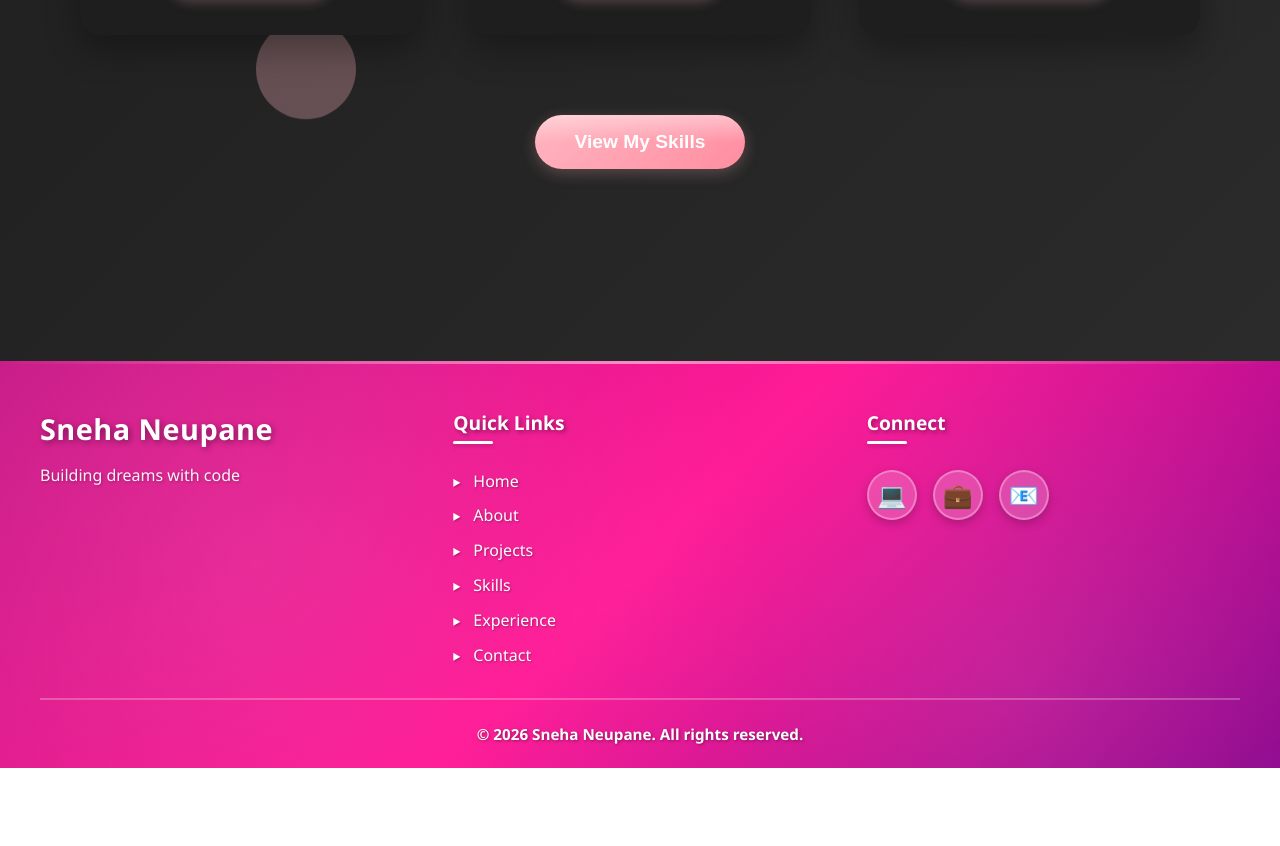
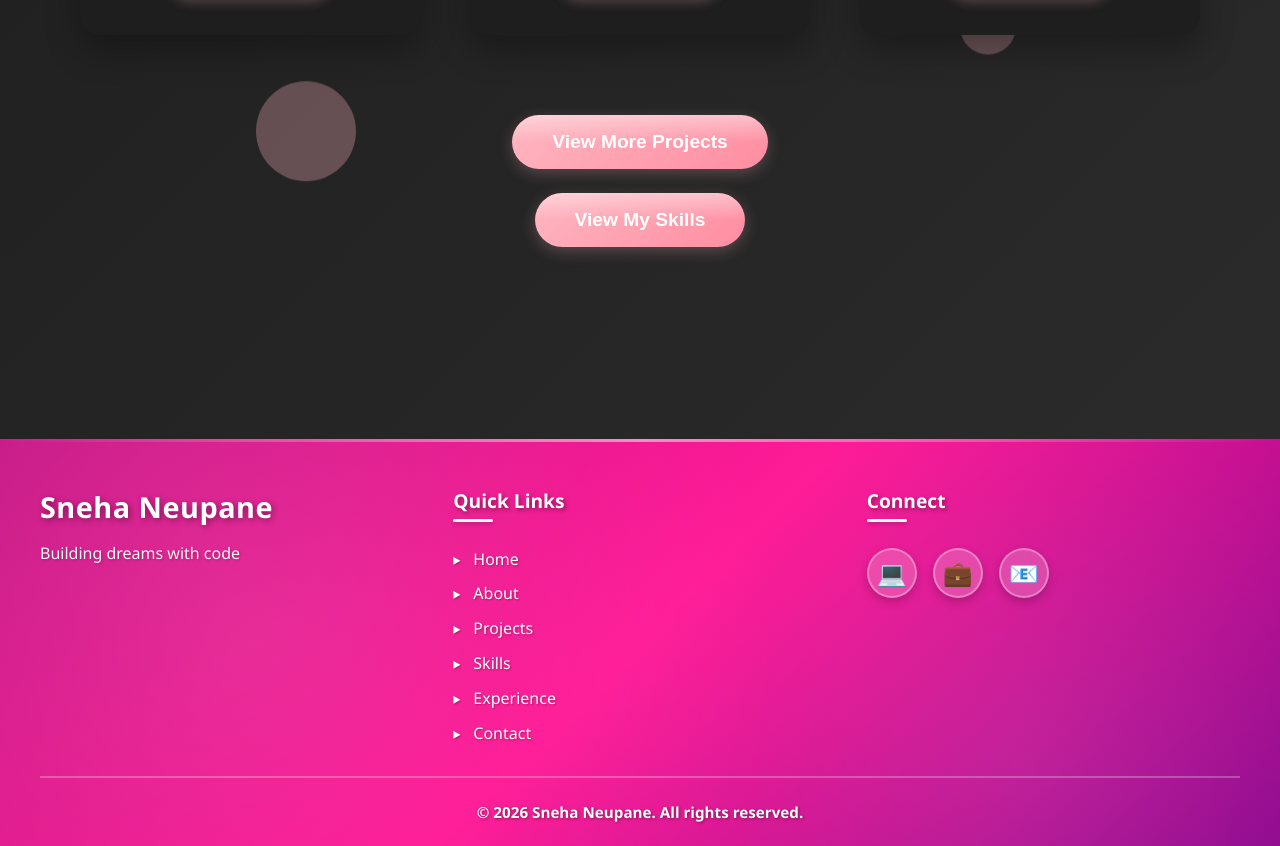
Before and after one commit to Sneha-Neupanee/portfolio, a React (Vite) app: page / in a window 1280 px wide. Shown: the part 1263-2109 px from the top of the page. Before the commit the page ends 2031 px from the top, so only its background shows below. Built offline with nearby package versions, Linux system fonts and the light colour scheme.

Commit message:
updatedd

```diff
--- a/src/components/ParticlePlayground.jsx
+++ b/src/components/ParticlePlayground.jsx
@@ -60,7 +60,7 @@ const ParticlePlayground = () => {
       id: 3,
       name: "TACKLES",
       image: "/handyman.png",
-      link: "https://handyman-website-iota.vercel.app/",
+      link: "https://myhandymanfolder.vercel.app/",
       description: "Service booking platform for home maintenance."
     }
   ];
@@ -97,6 +97,9 @@ const ParticlePlayground = () => {
       </div>
 
       <div className="skills-button-container">
+        <button className="view-skills-btn" onClick={() => navigate('/projects')}>
+          View More Projects
+        </button>
         <button className="view-skills-btn" onClick={() => navigate('/skills')}>
           View My Skills
         </button>
--- a/src/pages/Projects.jsx
+++ b/src/pages/Projects.jsx
@@ -33,8 +33,8 @@ const Projects = () => {
       description: 'A stunning, pixel-perfect service platform showcasing exceptional UI/UX design principles. Features smooth animations, responsive layouts across all devices, modern glassmorphism effects, and meticulous attention to detail in every component. Demonstrates mastery of professional frontend development and design aesthetics.',
       image: '/tackles.png',
       techStack: ['React', 'CSS3', 'JavaScript', 'Responsive Design', 'Modern UI/UX'],
-      liveLink: 'https://handyman-website-iota.vercel.app/',
-      githubLink: 'https://github.com/Sneha-Neupanee/HandymanWebsite',
+      liveLink: 'https://myhandymanfolder.vercel.app/',
+      githubLink: 'https://github.com/Sneha-Neupanee/myhandymanfolder',
       deployed: 'frontend',
       features: ['Professional UI/UX Design', 'Smooth Animations & Transitions', 'Pixel-Perfect Implementation', 'Fully Responsive Design']
     }
--- a/src/styles/ParticlePlayground.css
+++ b/src/styles/ParticlePlayground.css
@@ -162,7 +162,9 @@
   margin-top: 5rem;
   width: 100%;
   display: flex;
-  justify-content: center;
+  flex-direction: column;
+  align-items: center;
+  gap: 1.5rem;
 }
 
 .view-skills-btn {
```
